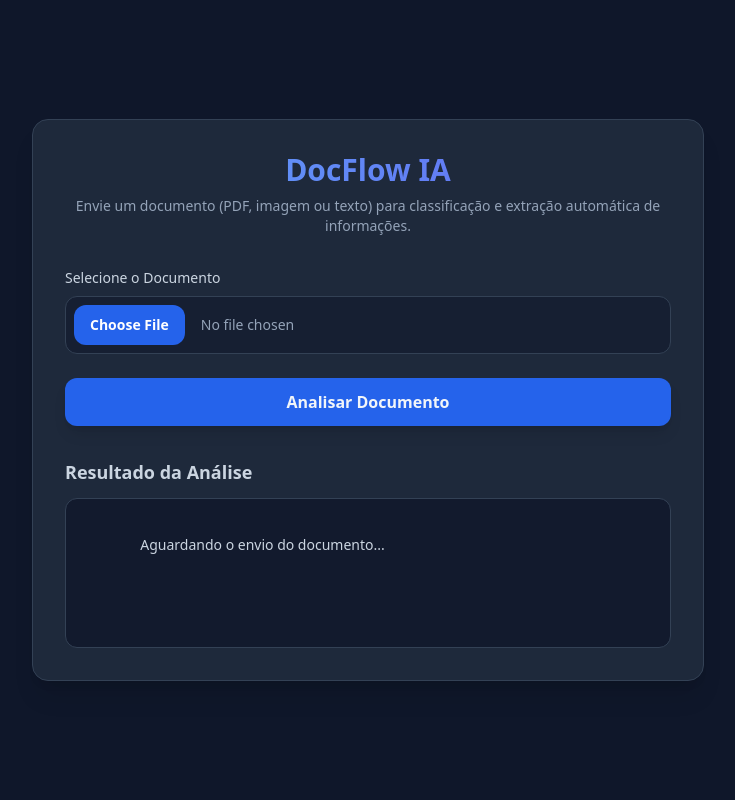
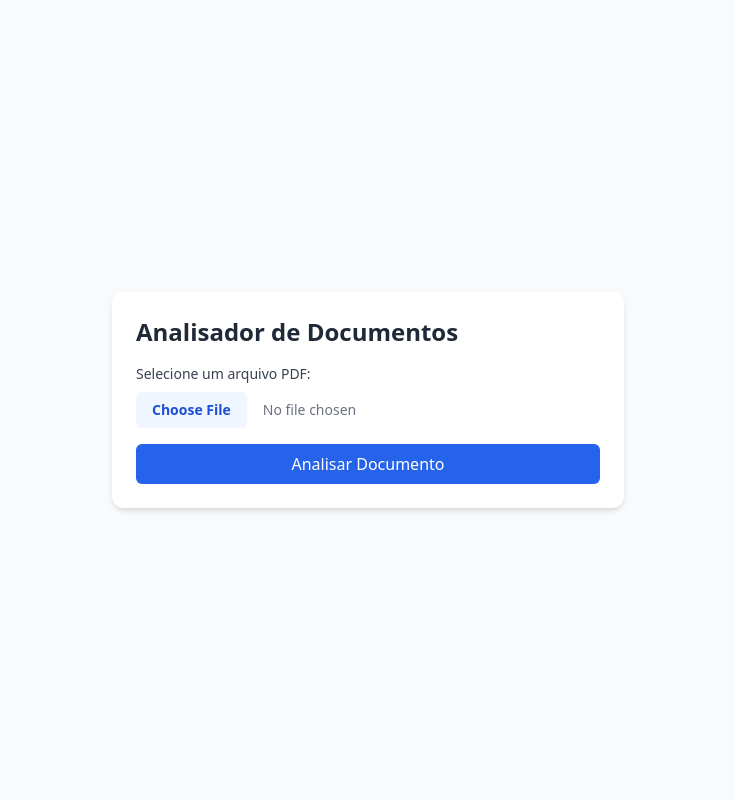
Before and after one commit to PablinXD24/docflow, a Flask app: page / in a window 1280 px wide. Shown: the whole page, without its empty margins (272-1007 px from the left). Run offline with Flask 3, Linux system fonts and the light colour scheme; some libraries are stand-ins or nearby versions.

Commit message:
Update index.html

```diff
--- a/templates/index.html
+++ b/templates/index.html
@@ -3,85 +3,71 @@
 <head>
     <meta charset="UTF-8">
     <meta name="viewport" content="width=device-width, initial-scale=1.0">
-    <title>DocFlow - IA de Classificação e Tratamento de Documentos</title>
-    <!-- Tailwind CSS para estilização rápida e moderna -->
+    <title>DocFlow - Análise de Documentos</title>
+    <!-- Tailwind CSS (Aviso no console não impede o funcionamento) -->
     <script src="https://cdn.tailwindcss.com"></script>
 </head>
-<body class="bg-slate-900 text-slate-100 min-h-screen flex flex-col items-center justify-center p-4">
+<body class="bg-gray-50 min-h-screen flex flex-col items-center justify-center p-4">
 
-    <div class="w-full max-w-2xl bg-slate-800 border border-slate-700 rounded-2xl shadow-xl p-8">
-        <!-- Cabeçalho -->
-        <div class="text-center mb-8">
-            <h1 class="text-3xl font-bold bg-gradient-to-r from-blue-400 to-indigo-500 bg-clip-text text-transparent">
-                DocFlow IA
-            </h1>
-            <p class="text-slate-400 text-sm mt-2">
-                Envie um documento (PDF, imagem ou texto) para classificação e extração automática de informações.
-            </p>
+    <div class="bg-white p-6 rounded-xl shadow-md w-full max-w-lg">
+        <h1 class="text-2xl font-bold mb-4 text-gray-800">Analisador de Documentos</h1>
+
+        <div class="mb-4">
+            <label class="block text-sm font-medium text-gray-700 mb-2">Selecione um arquivo PDF:</label>
+            <input type="file" id="arquivoPdf" accept=".pdf" class="block w-full text-sm text-gray-500 file:mr-4 file:py-2 file:px-4 file:rounded-md file:border-0 file:text-sm file:font-semibold file:bg-blue-50 file:text-blue-700 hover:file:bg-blue-100"/>
         </div>
 
-        <!-- Área de Upload -->
-        <div class="mb-6">
-            <label class="block text-sm font-medium text-slate-300 mb-2">Selecione o Documento</label>
-            <input type="file" id="fileInput"
-                class="w-full text-sm text-slate-400 file:mr-4 file:py-2.5 file:px-4 file:rounded-xl file:border-0 file:text-sm file:font-semibold file:bg-blue-600 file:text-white hover:file:bg-blue-700 file:cursor-pointer cursor-pointer bg-slate-900/50 border border-slate-700 rounded-xl p-2 transition">
-        </div>
-
-        <!-- Botão de Envio -->
-        <button onclick="processarDocumento()" id="btnProcessar"
-            class="w-full bg-blue-600 hover:bg-blue-700 font-semibold py-3 px-4 rounded-xl shadow-lg transition duration-200 flex items-center justify-center space-x-2">
-            <span>Analisar Documento</span>
+        <button onclick="processarDocumento()" class="w-full bg-blue-600 text-white py-2 px-4 rounded-md font-medium hover:bg-blue-700 transition">
+            Analisar Documento
         </button>
 
-        <!-- Área de Resultado -->
-        <div class="mt-8">
-            <h2 class="text-lg font-semibold text-slate-300 mb-3">Resultado da Análise</h2>
-            <div id="resultado" class="w-full min-h-[150px] bg-slate-900/80 border border-slate-700 rounded-xl p-4 text-slate-300 text-sm overflow-y-auto whitespace-pre-wrap">
-                Aguardando o envio do documento...
-            </div>
-        </div>
+        <div id="resultado" class="mt-4 p-4 bg-gray-100 rounded-md hidden text-sm text-gray-800 whitespace-pre-wrap"></div>
     </div>
 
-    <!-- Script de Integração -->
     <script>
         async function processarDocumento() {
-            const fileInput = document.getElementById('fileInput');
+            const inputArquivo = document.getElementById('arquivoPdf');
             const resultadoDiv = document.getElementById('resultado');
-            const btnProcessar = document.getElementById('btnProcessar');
 
-            if (fileInput.files.length === 0) {
-                alert("Por favor, selecione um arquivo primeiro.");
+            if (inputArquivo.files.length === 0) {
+                alert('Por favor, selecione um arquivo PDF primeiro.');
                 return;
             }
 
             const formData = new FormData();
-            // O nome da chave 'arquivo' precisa ser idêntico ao request.files['arquivo'] do Flask
-            formData.append('arquivo', fileInput.files[0]);
+            formData.append('file', inputArquivo.files[0]); // Certifique-se de que a chave bate com o backend ('file' ou 'arquivo')
 
-            // Feedback visual de carregamento
-            btnProcessar.disabled = true;
-            btnProcessar.classList.add('opacity-50', 'cursor-not-allowed');
-            resultadoDiv.innerHTML = "Analisando documento com Inteligência Artificial, por favor aguarde...";
+            resultadoDiv.classList.remove('hidden');
+            resultadoDiv.textContent = 'Processando documento...';
 
             try {
-                const response = await fetch('/api/analisar', {
+                const response = await fetch('https://docflow-6nws.onrender.com/api/analisar', {
                     method: 'POST',
+                    // ⚠️ ATENÇÃO: NÃO inclua 'Content-Type': 'application/json' aqui.
+                    // O fetch com FormData exige que o navegador defina o boundary automaticamente.
                     body: formData
                 });
 
-                const data = await response.json();
+                // Se o servidor retornar erro HTML (ex: 415, 500, 404), tratamos para não quebrar no .json()
+                const contentType = response.headers.get('content-type');
+                let data;
 
-                if (response.ok) {
-                    resultadoDiv.innerHTML = data.resultado;
+                if (contentType && contentType.includes('application/json')) {
+                    data = await response.json();
                 } else {
-                    resultadoDiv.innerHTML = `Erro: ${data.error || 'Erro desconhecido ao processar.'}`;
+                    const textError = await response.text();
+                    throw new Error(`Erro do Servidor (${response.status}): ${textError.slice(0, 100)}...`);
                 }
+
+                if (!response.ok) {
+                    throw new Error(data.error || 'Erro desconhecido ao processar.');
+                }
+
+                resultadoDiv.textContent = JSON.stringify(data, null, 2);
+
             } catch (error) {
-                resultadoDiv.innerHTML = `Erro de conexão com o servidor: ${error.message}`;
-            } finally {
-                // Restaura o botão
-                btnProcessar.disabled = false;
-                btnProcessar.classList.remove('opacity-50', 'cursor-not-allowed');
+                console.error(error);
+                resultadoDiv.textContent = `Erro: ${error.message}`;
             }
         }
     </script>
```
